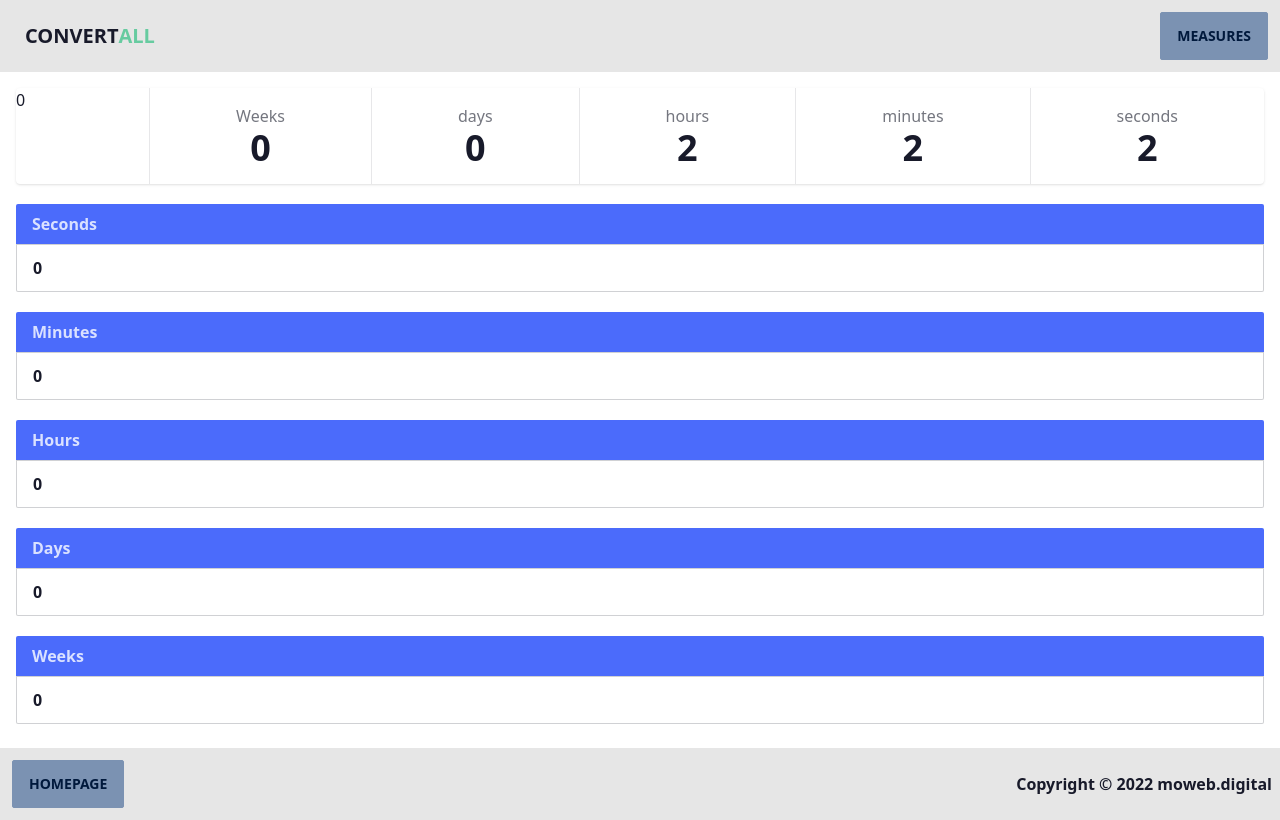
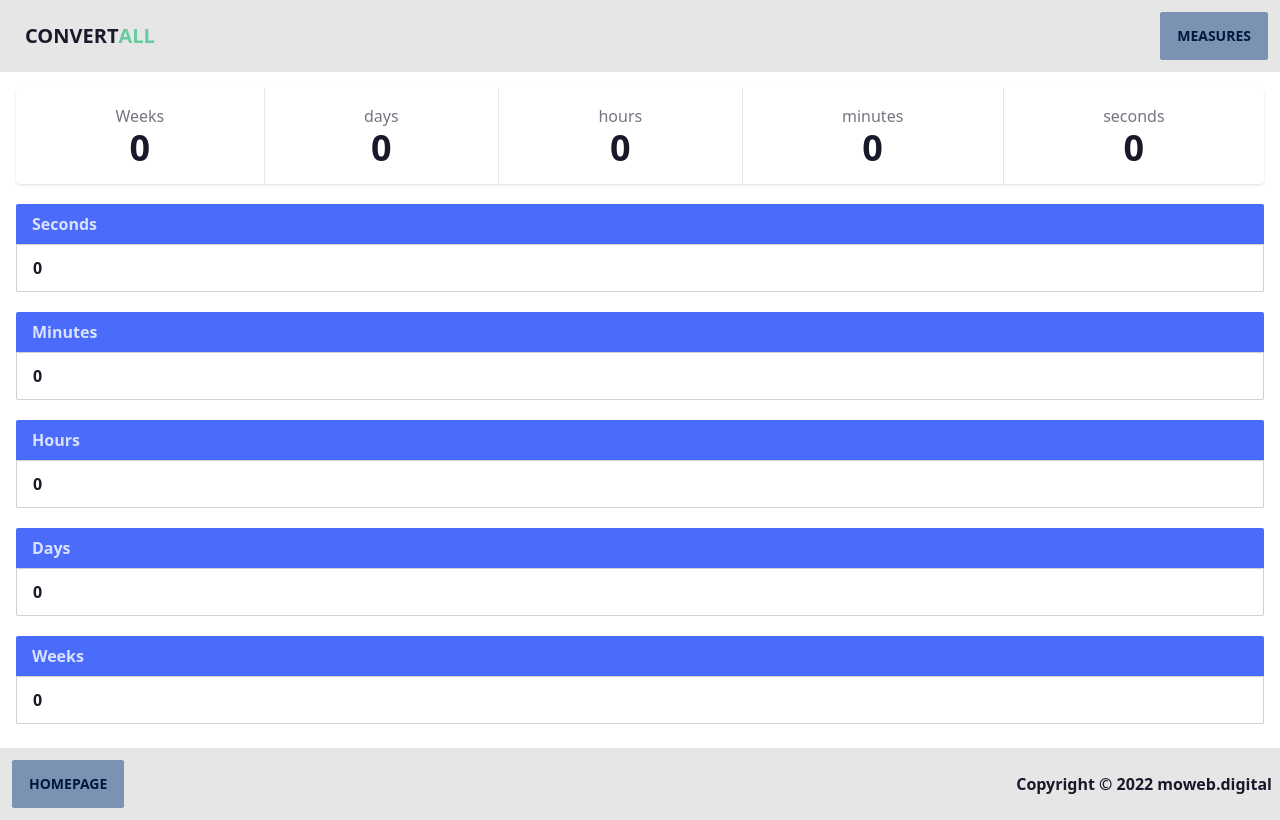
Before and after one commit to macke89/reactconverter, a Next.js app: page /times in a window 1280 px wide. Built offline with nearby package versions, Linux system fonts and the light colour scheme.

Commit message:
Finished TimeCounter.js

```diff
--- a/components/TimeCounter.js
+++ b/components/TimeCounter.js
@@ -2,16 +2,24 @@ import React from 'react';
 
 const times = (nominator) => {
     let arr = []
-    console.log(nominator % 1);
 
-    let weeks = Math.floor(nominator)
-    let days = ((nominator % 1) * 7) % 1
+    let weeks = 0
+    let days = 0
+    let hours = 0
+    let minutes = 0
+    let seconds = 0
+
+    weeks = Math.floor(nominator)
+    days = Math.floor((nominator % 1) * 7)
+    hours = Math.floor((((nominator % 1) * 7) % 1) * 24)
+    minutes = Math.floor((((((nominator % 1) * 7) % 1) * 24) % 1) * 60)
+    seconds = Math.floor((((((((nominator % 1) * 7) % 1) * 24) % 1) * 60) % 1) * 60)
 
     arr[0] = weeks
     arr[1] = days
-    arr[2] = 2
-    arr[3] = 2
-    arr[4] = 2
+    arr[2] = hours
+    arr[3] = minutes
+    arr[4] = seconds
     return arr
 }
 
@@ -19,7 +27,6 @@ const TimeCounter = ({nominator}) => {
     let variables = times(nominator)
     return (
         <div className="stats stats-horizontal lg:stats-horizontal shadow">
-            <p>{nominator}</p>
             <div className="stat text-center">
                 <div className="stat-title">Weeks</div>
                 <div className="stat-value">{variables[0]}</div>
--- a/components/sections/Footer.js
+++ b/components/sections/Footer.js
@@ -1,7 +1,6 @@
 import React from 'react'
 import Link from "next/link"
 
-// TODO Do Footer
 const Footer = () => {
     const dateObj = new Date();
     const year = dateObj.getUTCFullYear(); //months from 1-12
@@ -15,7 +14,6 @@ const Footer = () => {
                 Copyright © {year} moweb.digital
             </p>
         </footer>
-
     );
 };
 
--- a/components/sections/Header.js
+++ b/components/sections/Header.js
@@ -19,6 +19,7 @@ const Header = () => {
                 <div className="dropdown dropdown-end">
                     <label tabIndex="0" className="btn m-1 btn-secondary font-bold transition-all duration-300">Measures</label>
                     <ul tabIndex="0" className="dropdown-content menu p-2 shadow bg-base-100 rounded-box w-52">
+                        {/*TODO: Add new Menu from daisy UI?*/}
                         <Link href="/lengths">
                             <a className={`btn btn-ghost ${useRouter().pathname === "/lengths" && "btn-active"}`}>Lengths</a>
                         </Link>
```
